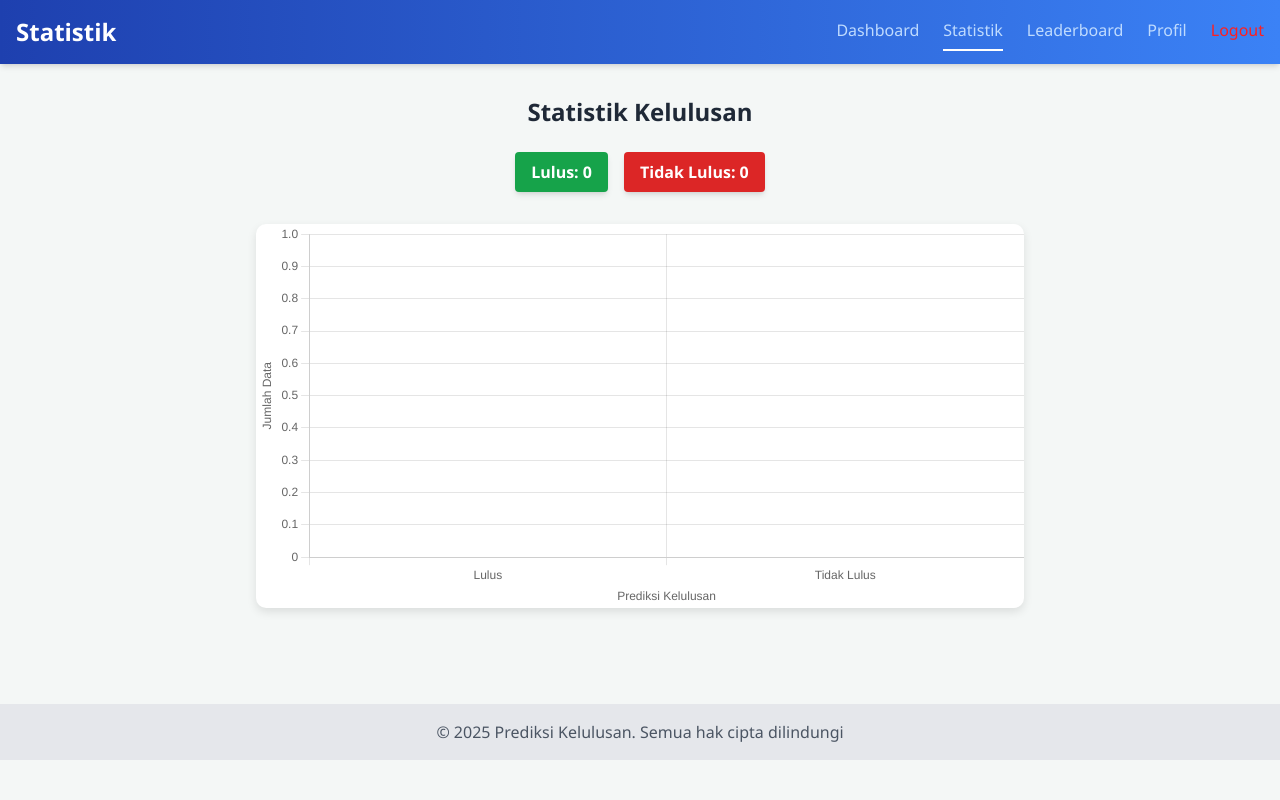
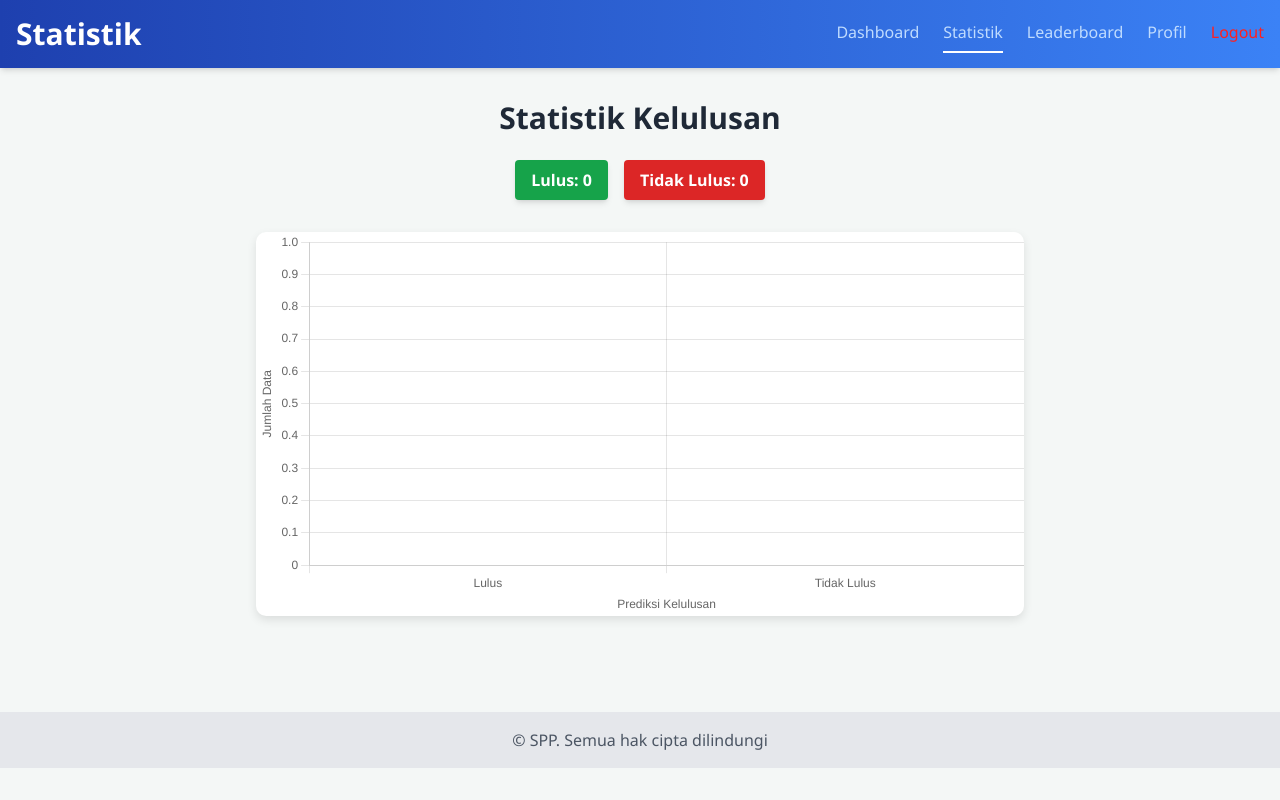
Before and after one commit to rizaledc/PASD-Kelompok-WeCan, a Flask app: page /statistik in a window 1280 px wide. Run offline with Flask 3, Linux system fonts and the light colour scheme; the visitor is signed in with stand-in values (Sample User, id 1); data that the repository does not hold is empty; parts of the project's set-up code (start-up, migrations or seed data) failed here and were passed over; some libraries are stand-ins or nearby versions.

Commit message:
lika-rapihin semua

```diff
--- a/app/templates/dashboardmhs.html
+++ b/app/templates/dashboardmhs.html
@@ -52,7 +52,7 @@
             Halo, <span class="text-black-600">{{username}}</span>!
         </h2>
         <p class="text-gray-600 mt-4 text-lg">
-            Selamat datang di sistem prediksi kelulusan mahasiswa.
+            Selamat datang di sistem Smart Performance Predictor.
         </p>
         <p class="text-gray-500 mt-2">
             Silakan gunakan menu navigasi di atas untuk melihat statistik, leaderboard, atau profil Anda.
@@ -68,7 +68,7 @@
 
 <footer class="bg-gray-200 py-4">
     <div class="container mx-auto px-4 text-center text-gray-600">
-        &copy; 2025 Prediksi Kelulusan. Semua hak cipta dilindungi
+        &copy; SPP. Semua hak cipta dilindungi
     </div>
 </footer>
 
--- a/app/templates/leaderboard.html
+++ b/app/templates/leaderboard.html
@@ -83,7 +83,7 @@
 
 <footer class="bg-gray-200 py-4 mt-8">
     <div class="container mx-auto px-4 text-center text-gray-600">
-        &copy; 2025 Prediksi Kelulusan. Semua hak cipta dilindungi
+        &copy; SPP. Semua hak cipta dilindungi
     </div>
 </footer>
 
--- a/app/templates/login.html
+++ b/app/templates/login.html
@@ -31,7 +31,7 @@
                 <!-- Bagian judul form -->
                 <div class="text-center mb-4">
                     <h1 class="card-title h2 fw-bold mb-0">Selamat Datang!</h1>
-                    <p class="card-subtitle text-muted">Silakan login untuk melanjutkan.</p>
+                    <label class="card-subtitle text-muted">Smart Performance Predictor</label>
                 </div>
 
                 <!-- Tempat untuk menampilkan pesan error (misal: username salah) -->
@@ -95,7 +95,7 @@
 
                 <!-- Footer tahun (otomatis jika pakai Flask) -->
                 <div class="text-center mt-4">
-                    <small class="text-muted">&copy; {{ current_year }} Prediksi Kelulusan. Semua hak cipta dilindungi.</small>
+                    <small class="text-muted">&copy; {{ current_year }} SPP. Semua hak cipta dilindungi.</small>
                 </div>
 
             </div>
--- a/app/templates/profile.html
+++ b/app/templates/profile.html
@@ -44,7 +44,7 @@
 </header>
 
 <!-- ======================= MAIN CONTENT ======================= -->
-<main class="container mx-auto px-4 py-8">
+ <main class="container mx-auto px-4 py-8">
     <h2 class="text-3xl font-semibold text-gray-800 mb-6 text-center">Profil Pengguna</h2>
 
     <div class="card-custom mx-auto">
@@ -68,7 +68,7 @@
 <!-- ======================= FOOTER ======================= -->
 <footer class="bg-gray-200 py-4 mt-8">
     <div class="container mx-auto px-4 text-center text-gray-600">
-        &copy; 2025 Prediksi Kelulusan. Semua hak cipta dilindungi.
+        &copy; SPP. Semua hak cipta dilindungi.
     </div>
 </footer>
 
--- a/app/templates/statistik.html
+++ b/app/templates/statistik.html
@@ -23,7 +23,7 @@
 <header class="header-bg shadow-md py-4">
     <div class="container mx-auto px-4 flex justify-between items-center">
         <!-- Judul situs -->
-        <h1 class="text-2xl font-bold text-white">Statistik</h1>
+        <h1 class="text-3xl font-bold text-white">Statistik</h1>
 
         <!-- Menu navigasi -->
         <nav class="space-x-6 flex items-center ml-auto">
@@ -44,10 +44,9 @@
     </div>
 </header>
 
-<!-- Konten utama halaman -->
 <main class="container mx-auto px-4 py-8">
-    <!-- Judul halaman -->
-    <h2 class="text-2xl font-semibold text-gray-800 mb-6 text-center">Statistik Kelulusan</h2>
+    <h2 class="text-3xl font-semibold text-gray-800 mb-6 text-center">Statistik Kelulusan</h2>
+
 
     <!-- Menampilkan jumlah lulus dan tidak lulus -->
     <div class="flex justify-center gap-4 mb-8">
@@ -108,7 +107,7 @@
 <!-- Footer halaman -->
 <footer class="bg-gray-200 py-4 mt-8">
     <div class="container mx-auto px-4 text-center text-gray-600">
-        &copy; 2025 Prediksi Kelulusan. Semua hak cipta dilindungi
+        &copy; SPP. Semua hak cipta dilindungi
     </div>
 </footer>
 
```
Also changed, not shown: app/templates/dashboard.html (+4 -4 lines).
